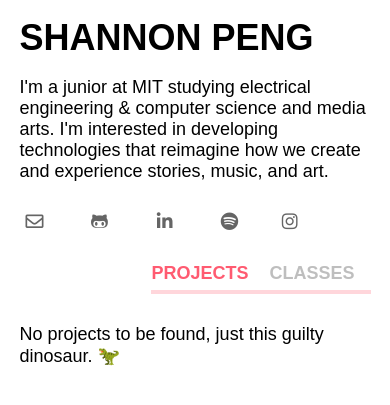
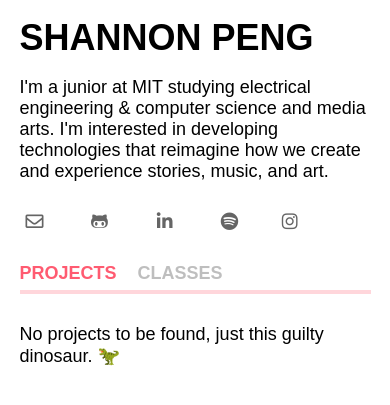
Before and after one commit to shannonpeng/shannonpeng.com, a Flask app: page / in a window 390 px wide. Shown: the top 405 px of the page. Run offline with Flask 2, Linux system fonts and the light colour scheme; data that the repository does not hold is empty; some libraries are stand-ins or nearby versions; some web fonts are replaced.

Commit message:
Fix mobile nav

```diff
--- a/app/static/styles/less/styles.less
+++ b/app/static/styles/less/styles.less
@@ -284,6 +284,8 @@
 				}
 
 				.nav {
+					display: block;
+					float: none;
 					border-right: none !important;
 					border-bottom: 4px solid @grey;
 					text-align: left;
--- a/app/static/styles/main.css
+++ b/app/static/styles/main.css
@@ -353,6 +353,8 @@ footer p:nth-child(2) {
     padding-right: 30px;
   }
   #main .sidebar .content .nav {
+    display: block;
+    float: none;
     border-right: none !important;
     border-bottom: 4px solid #f8f8f8;
     text-align: left;
```
